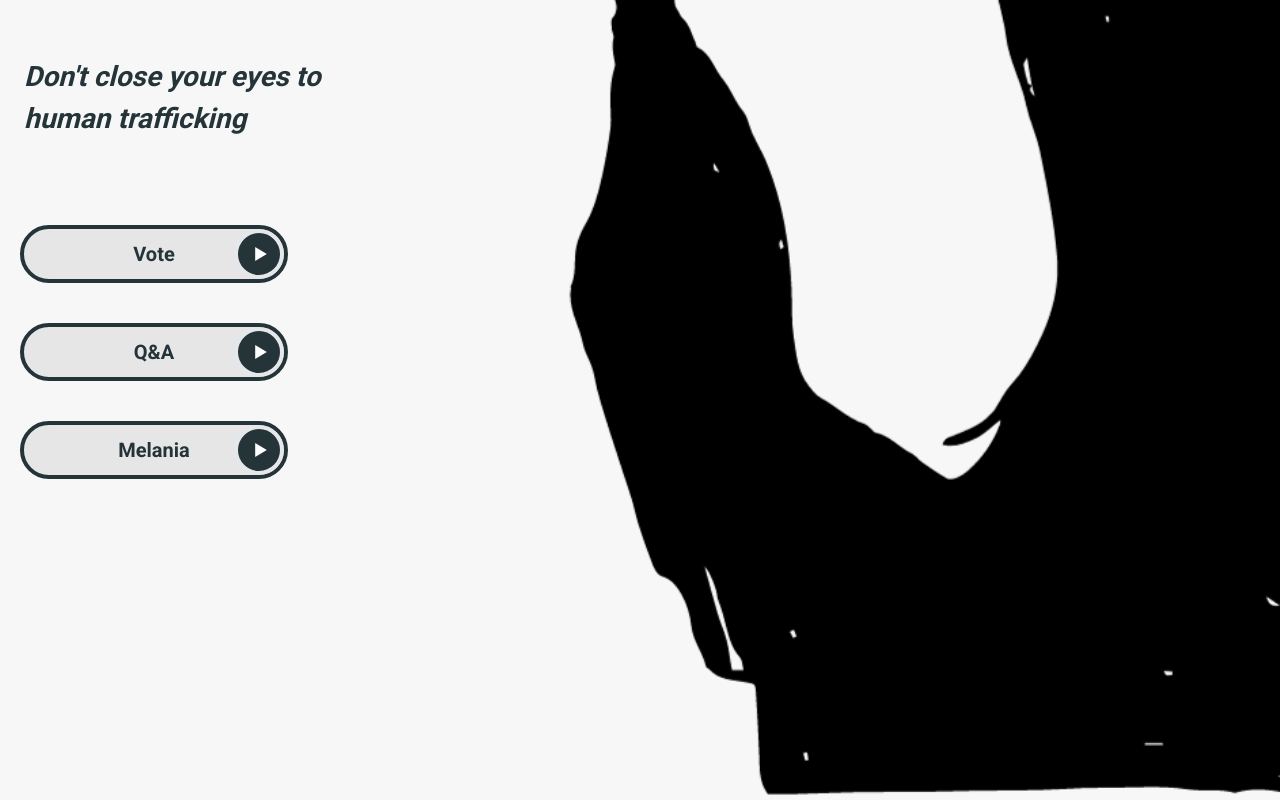
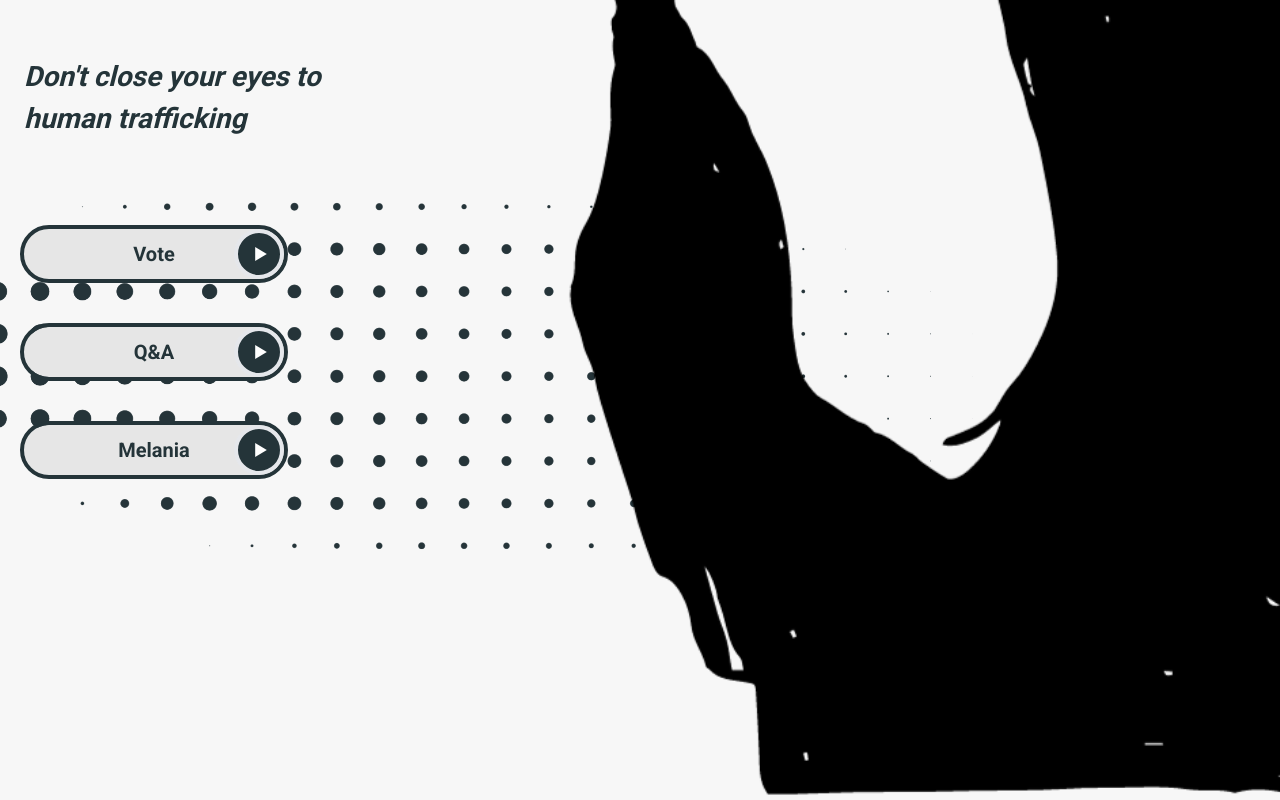
Before and after one commit to Haga98/human-trafficking, a Next.js app: page /human-trafficking/ in a window 1280 px wide. Built offline with nearby package versions, Linux system fonts and the light colour scheme.

Commit message:
Update page.js

```diff
--- a/src/app/page.js
+++ b/src/app/page.js
@@ -19,12 +19,13 @@ export default function Home() {
     <div
       className="relative bg-[#F7F7F7] h-screen w-full"
       style={{
-        backgroundImage: `url("background.png")`,
-        backgroundSize: "150%",
-        backgroundRepeat: "no-repeat",
-        backgroundPosition: "-40% bottom ",
+        backgroundImage: `url("background.png") , url("bullets.png")`,
+        backgroundSize: "150%, 80%",
+        backgroundRepeat: "no-repeat, no-repeat",
+        backgroundPosition: "-40% bottom,  -20% bottom ",
       }}
     >
+
       <div className=" absolute top-10 left-0 right-0 pl-6 pr-2 py-4">
         <span className="text-[28px] font-bold text-[#243439] italic">
           Don&apos;t close your eyes to <br />
```
